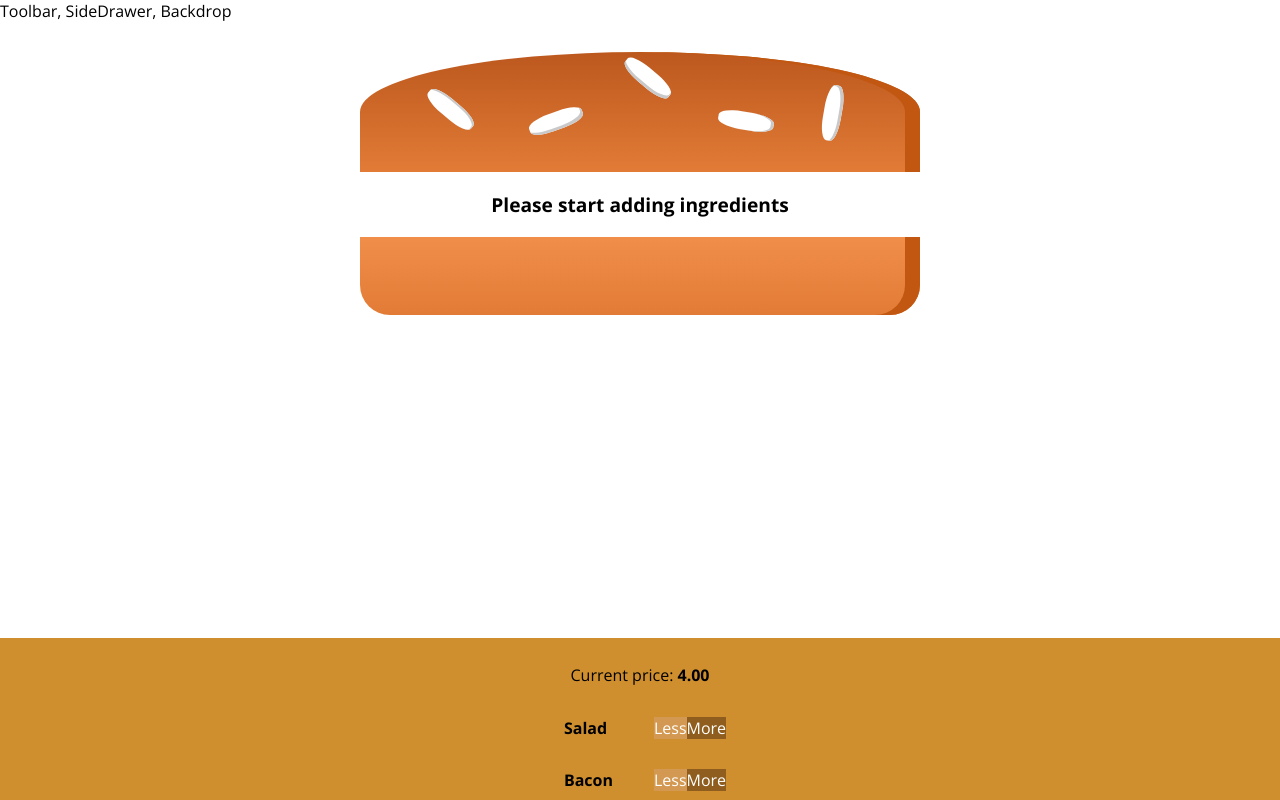
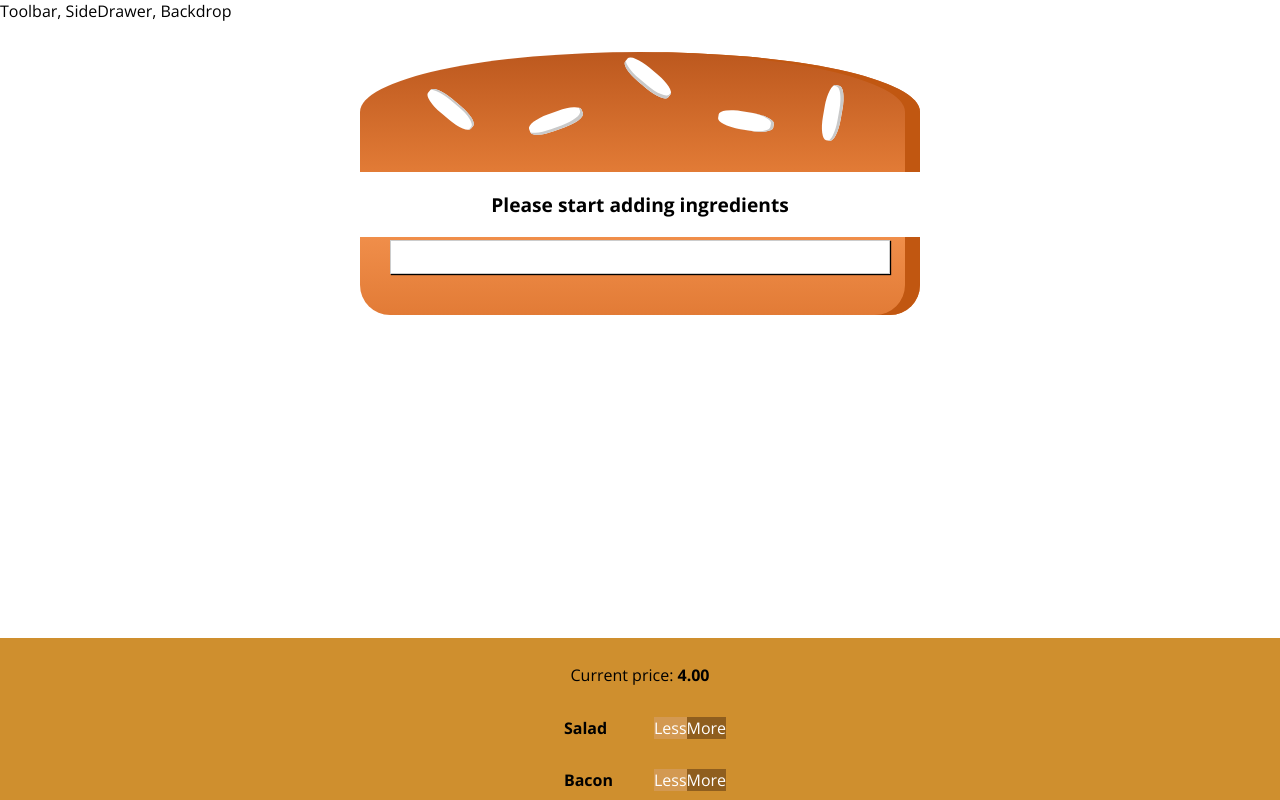
Before and after one commit to vlarok/burger-builder, a React app: page / in a window 1280 px wide. Shown: the top 800 px of the page. Built offline with nearby package versions, Linux system fonts and the light colour scheme.

Commit message:
restructure

```diff
--- /dev/null
+++ b/src/components/UI/Modal/Modal.css
@@ -0,0 +1,20 @@
+.Modal {
+    position: fixed;
+    z-index: 500;
+    background-color: white;
+    width: 70%;
+    border: 1px solid #ccc;
+    box-shadow: 1px 1px 1px black;
+    padding: 16px;
+    left: 15%;
+    top: 30%;
+    box-sizing: border-box;
+    transition: all 0.3s ease-out;
+}
+
+@media (min-width: 600px) {
+    .Modal {
+        width: 500px;
+        left: calc(50% - 250px);
+    }
+}
--- /dev/null
+++ b/src/components/UI/Modal/Modal.js
@@ -0,0 +1,9 @@
+import React from 'react';
+import classes from './Modal.css';
+const modal = (props) => (
+    <div className = {classes.Modal}>
+        {props.children}
+    </div>
+);
+
+export default modal;
--- a/src/containers/BurgerBuilder/BurgerBuilder.js
+++ b/src/containers/BurgerBuilder/BurgerBuilder.js
@@ -2,7 +2,7 @@
 import Aux from '../../hoc/Aux';
 import Burger from '../../components/Burger/Burger';
 import BuildControls from '../../components/Burger/BuildControls/BuildControls';
-
+import Modal from '../../components/UI/Modal/Modal';
 //stateful component
 const INGREDIENT_PRICES = {
     salad: 0.5,
@@ -74,6 +74,7 @@
 
         return (
             <Aux>
+                <Modal />
                 <Burger ingredients = {this.state.ingredients} />
                 <BuildControls
                     ingredientAdded = {this.addIgredientHandler}
```
Also changed, not shown: src/components/UI/Backdrop/Backdrop.js (added).
